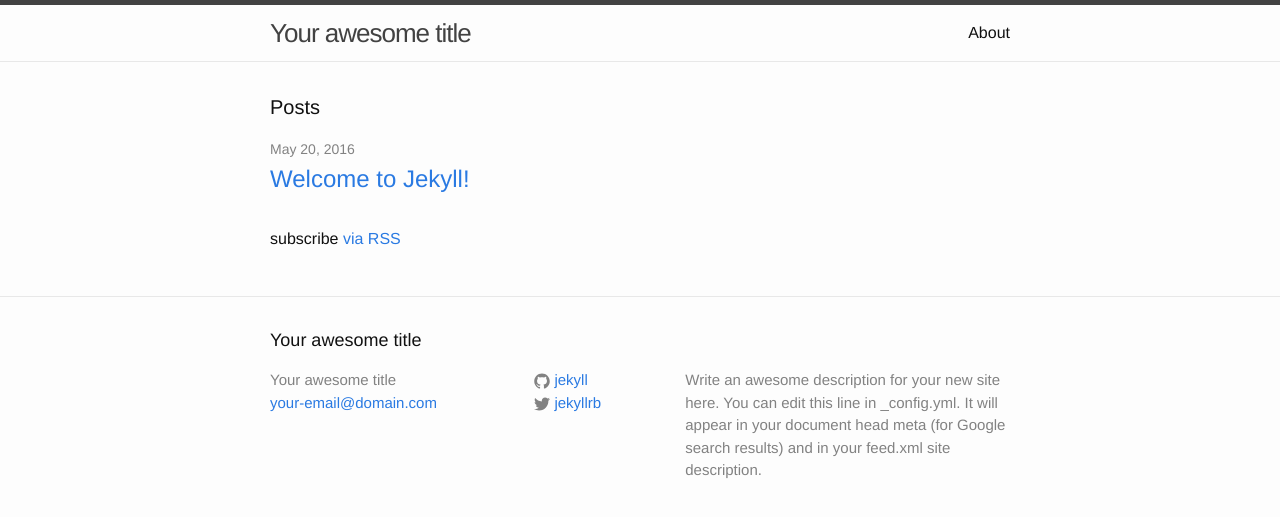
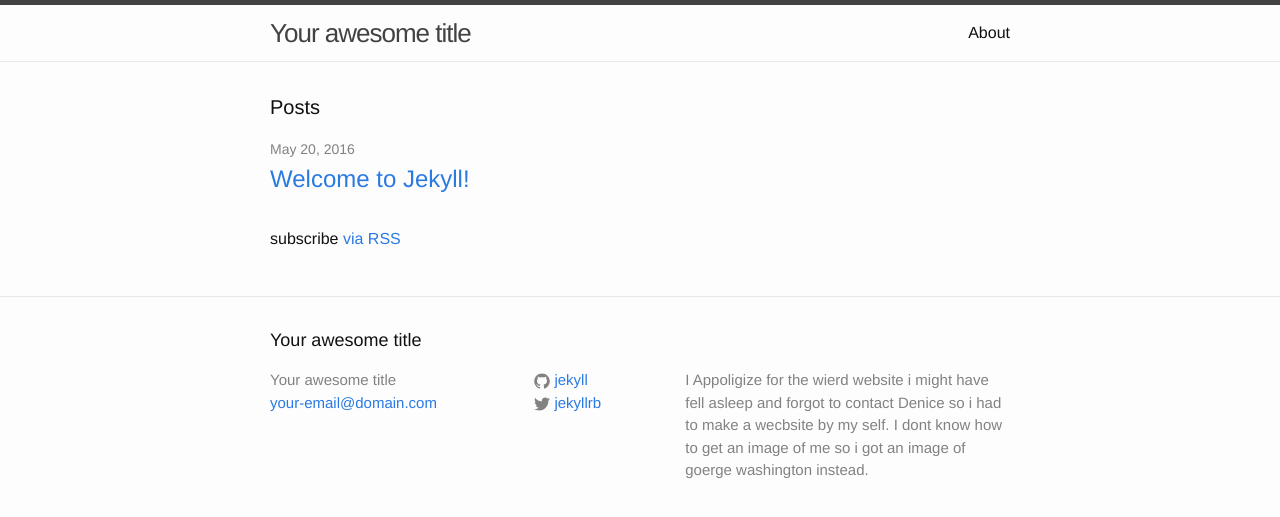
Before and after one commit to melomere/melomere.github.io, a Jekyll site: the page built from index.html, in a window 1280 px wide. Shown: the top 517 px of the page. Built offline with Jekyll 4.4.1, drawn with Linux system fonts in a browser that asks for light colours.

Commit message:
Update _config.yml

```diff
--- a/_config.yml
+++ b/_config.yml
@@ -9,9 +9,9 @@
 title: Your awesome title
 email: your-email@domain.com
 description: > # this means to ignore newlines until "baseurl:"
-  Write an awesome description for your new site here. You can edit this
-  line in _config.yml. It will appear in your document head meta (for
-  Google search results) and in your feed.xml site description.
+  I Appoligize for the wierd website i might have fell asleep and forgot to contact
+  Denice so i had to make a wecbsite by my self. I dont know how to get an image of
+  me so i got an image of goerge washington instead.
 baseurl: "" # the subpath of your site, e.g. /blog
 url: "http://yourdomain.com" # the base hostname & protocol for your site
 twitter_username: jekyllrb
```
